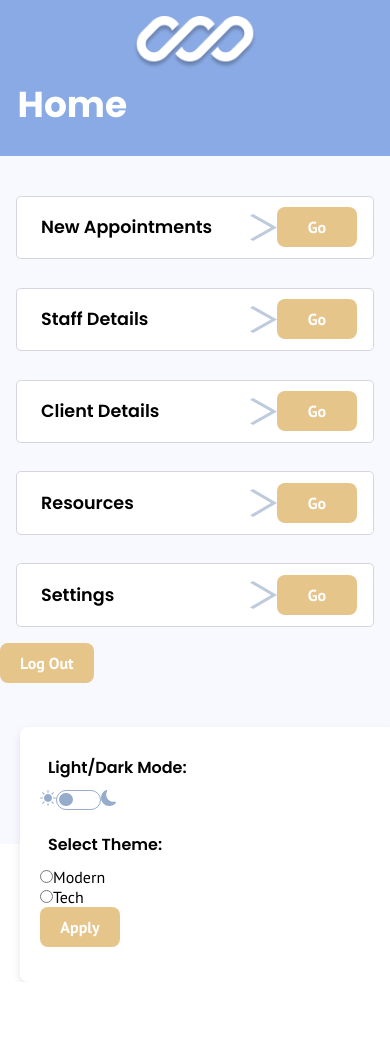
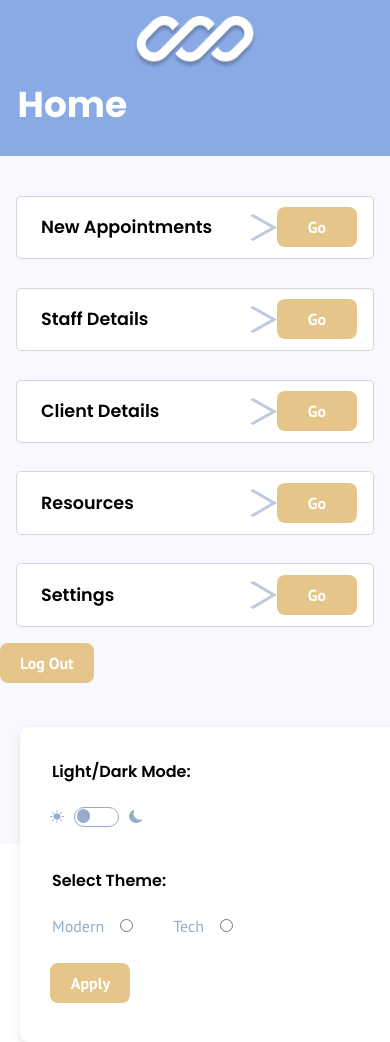
Before and after one commit to nology-tech/verde-client-project, a React (Vite) app: page /home in a window 390 px wide. Before the commit the page ends 982 px from the top, so only its background shows below. Built offline with nearby package versions, Linux system fonts and the light colour scheme.

Commit message:
Updated styles for SettingCard - mobile view

```diff
--- a/src/components/SettingsCard/SettingsCard.scss
+++ b/src/components/SettingsCard/SettingsCard.scss
@@ -8,6 +8,12 @@
   margin: 1.25rem;
   width: 23.6rem;
   height: 23.9rem;
+  padding: 1.5rem;
+
+  &__button {
+    display: flex;
+    margin-left: 0.4rem;
+  }
 
   &__section {
     margin-bottom: 0.9rem;
@@ -19,49 +25,51 @@
     }
   }
 
-    &__toggle {
-        position: relative;
-        display: inline-block;
-        width: 3.75rem;
-        height: 2.12;
-        background-color: red;
+  &__container-mode {
+    display: flex;
+    justify-content: flex-start;
+    align-items: center;
+    padding-top: 0.8rem;
+    padding-bottom: 1.2rem;
+    margin-left: 0.4rem;
+  }
 
-        &--slider{
-          position: absolute;
-          cursor: pointer;
-          top: 0;
-          left: 0;
-          right: 0;
-          bottom: 0;
-          background-color: $clr-black;
-          border-radius: 2.12rem;
-          transition: 0.4s;
+  &__icon {
+    width: 0.87rem;
+    height: auto;
 
-          &:before{
-              position: absolute;
-              content: '';
-              height: 1.62rem;
-              width: 1.62rem;
-              left: 0.25rem;
-              bottom: 0.25rem;
-              background-color: white;
-              border-radius: 50%;
-              transition: 0.4s;
+    &--sun {
+      margin-right: 0.6rem;
+    }
+
+    &--moon {
+      margin-left: 0.65rem;
     }
   }
 
-      input {
-          opacity: 0;
-          width: 0;
-          height: 0;
+  &__container-theme {
+    display: flex;
+    justify-content: flex-start;
+    align-items: center;
+    padding-top: 0.3rem;
+    padding-bottom: 1.2rem;
   }
 
-      &:checked + &--slider {
-          background-color: #2196f3;
+  &__option {
+    color: $clr-secondary-dk;
+    font-size: 1rem;
+  }
 
-          &:before{
-            transform: translateX(26px);
+  &__radio {
+    &--label {
+      margin-left: 0.5rem;
+      margin-right: 2rem;
     }
   }
+
+  &__radio-container {
+    display: flex;
+    align-items: center;
   }
+
 }
--- a/src/components/SettingsCard/SettingsCard.tsx
+++ b/src/components/SettingsCard/SettingsCard.tsx
@@ -16,49 +16,54 @@ const SettingsCard = () => {
     <div className="settings-card">
       <div className="settings-card__section">
         <h2 className="settings-card__section--title">Light/Dark Mode:</h2>
+        <div className="settings-card__container-mode">
           <img
-          className="setting-card__icon setting-card__icon--sun"
+            className="settings-card__icon settings-card__icon--sun"
             src={sun}
             alt="Sun Icon"
           ></img>
           <ToggleSwitch onToggle={handleToggleChange} />
           <img
-          className="setting-card__icon setting-card__icon--moon"
+            className="settings-card__icon settings-card__icon--moon"
             src={moon}
             alt="Moon Icon"
           ></img>
         </div>
+      </div>
       <div className="settings-card__section">
         <h2 className="settings-card__section--title">Select Theme:</h2>
+        <div className="settings-card__container-theme">
           <div className="settings-card__radio">
-          <label>
+            <label className="settings-card__radio-container">
+              <p className="settings-card__option">Modern</p>
               <input
                 className="settings-card__radio--label"
                 type="radio"
                 value="enabled"
                 name="theme"
               />
-            Modern
             </label>
           </div>
           <div className="settings-card__radio">
-          <label>
+            <label className="settings-card__radio-container">
+              <p className="settings-card__option">Tech</p>
               <input
                 className="settings-card__radio--label"
                 type="radio"
                 value="disabled"
                 name="theme"
               />
-            Tech
             </label>
           </div>
+        </div>
+        <div className="settings-card__button">
           <Button
             label={"Apply"}
             variant={"yellow"}
             size={"small"}
-          path="/home"
             onClick={() => void {}}
           />
+        </div>
       </div>
     </div>
   );
```
Lines whose indentation alone changed are shown as unchanged.
